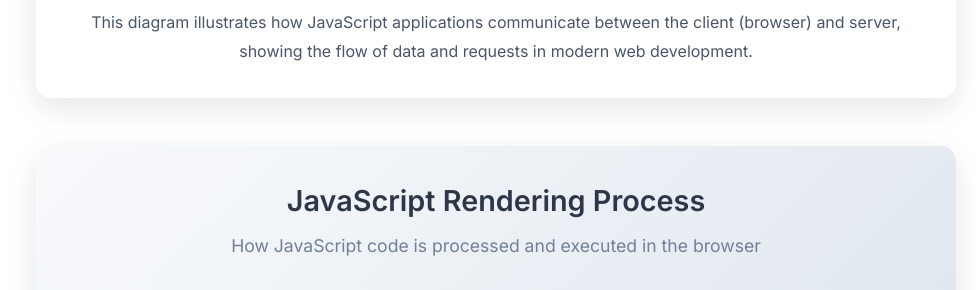
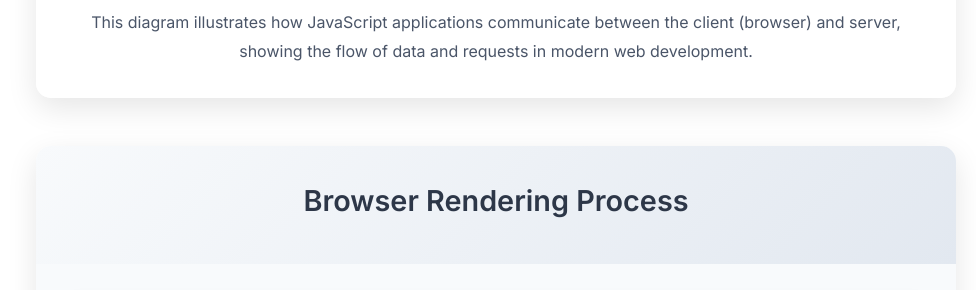
Before and after one commit to LAVIRASTOGI/JavaScriptTutorial, a plain HTML site: page lecture3.html in a window 1280 px wide. Shown: the part 1503-1793 px from the top of the page, without its empty margins (304-1280 px from the left). Drawn offline with Linux system fonts and the light colour scheme.

Commit message:
browser process

```diff
--- a/lecture3.html
+++ b/lecture3.html
@@ -125,10 +125,7 @@
 
           <div class="image-card">
             <div class="image-header">
-              <h3>JavaScript Rendering Process</h3>
-              <p>
-                How JavaScript code is processed and executed in the browser
-              </p>
+              <h3>Browser Rendering Process</h3>
             </div>
             <div class="image-container">
               <img
```
